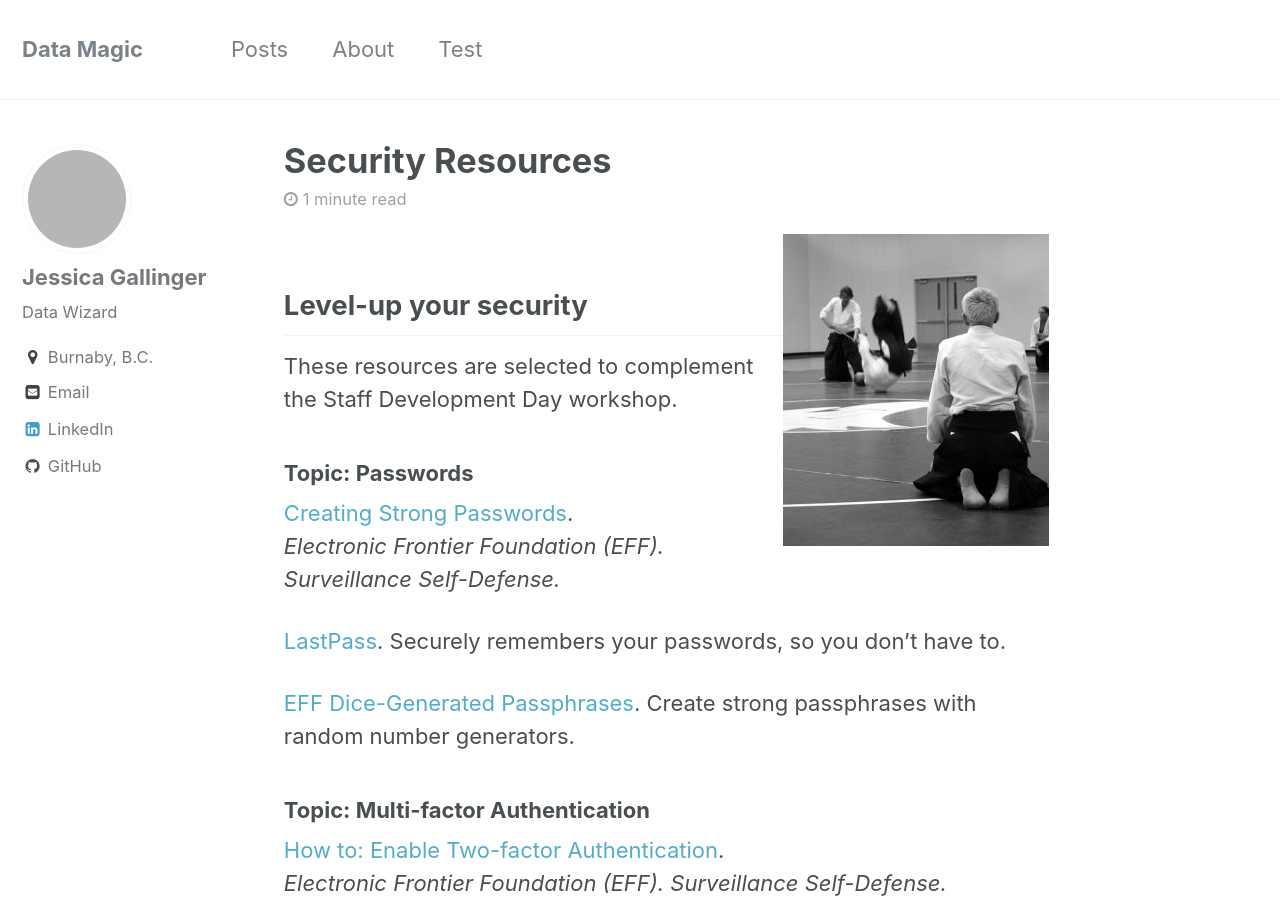
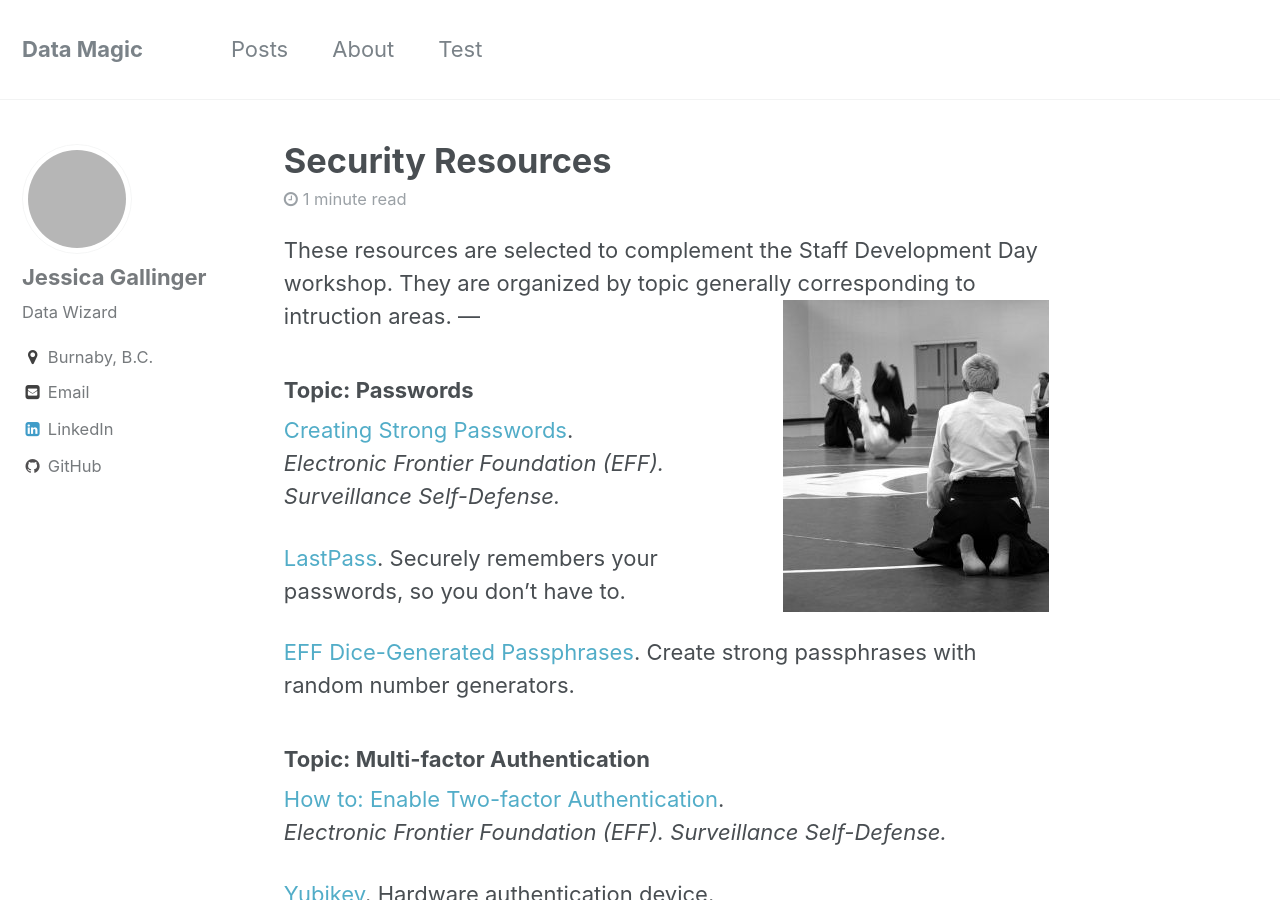
Before and after one commit to gallingerj/gallingerj.github.io, a Jekyll site: the page built from _posts/2017/2017-04-05-security-resources.md, in a window 1280 px wide and 900 px high. Built offline with Jekyll 4.4.1, drawn with Linux system fonts in a browser that asks for light colours; grey boxes are pictures that could not be loaded.

Commit message:
Removed redundant header

```diff
--- a/_posts/2017/2017-04-05-security-resources.md
+++ b/_posts/2017/2017-04-05-security-resources.md
@@ -6,9 +6,9 @@ excerpt: "Level-up your security"
 
 ---
 
+These resources are selected to complement the Staff Development Day workshop. They are organized by topic generally corresponding to intruction areas.
 ![Aikido]({{ site.url }}{{ site.baseurl }}/assets/images/aikido-362951_960_720.jpg){: .align-right}
-## Level-up your security
-These resources are selected to complement the Staff Development Day workshop.
+---
 
 ### Topic: Passwords
 
```
